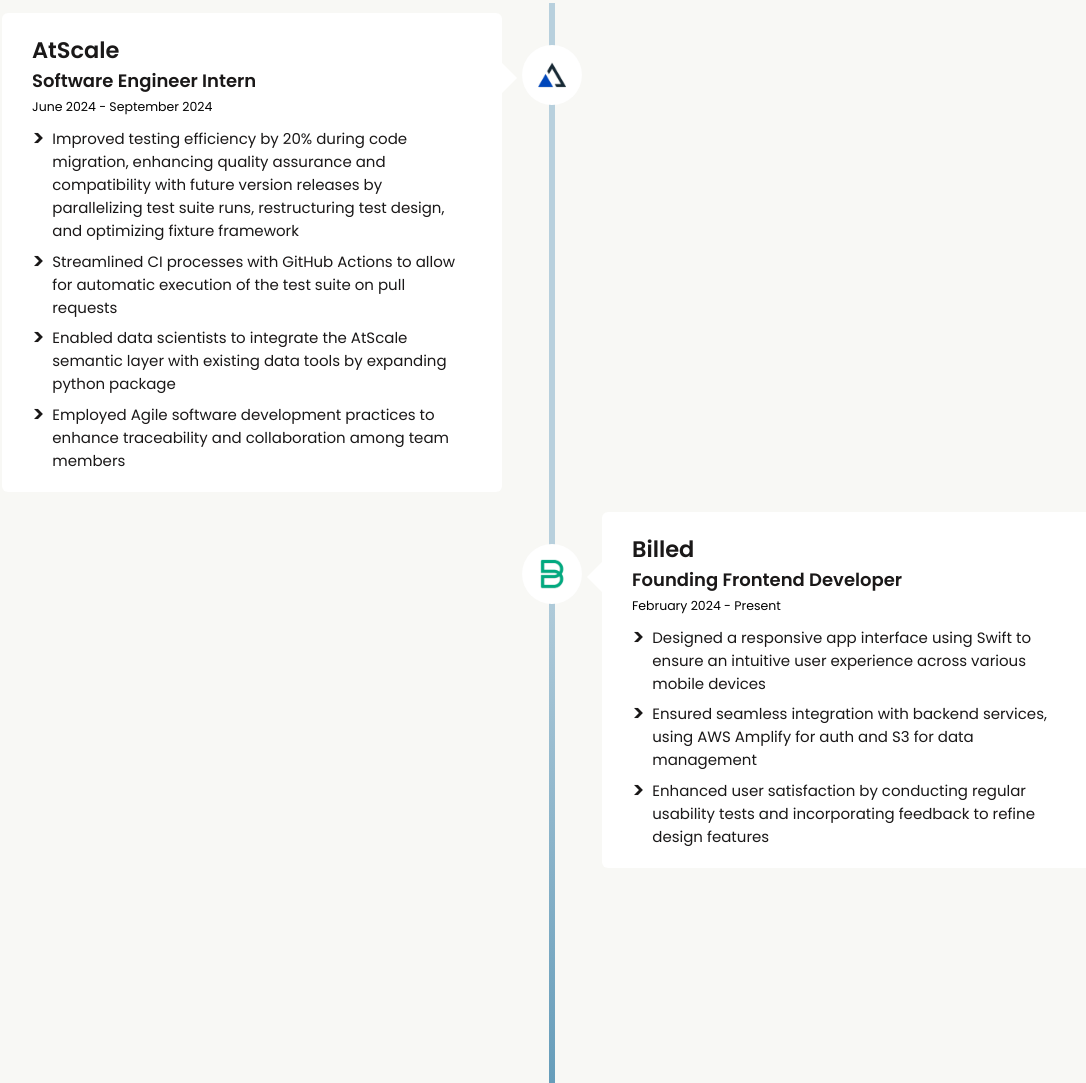
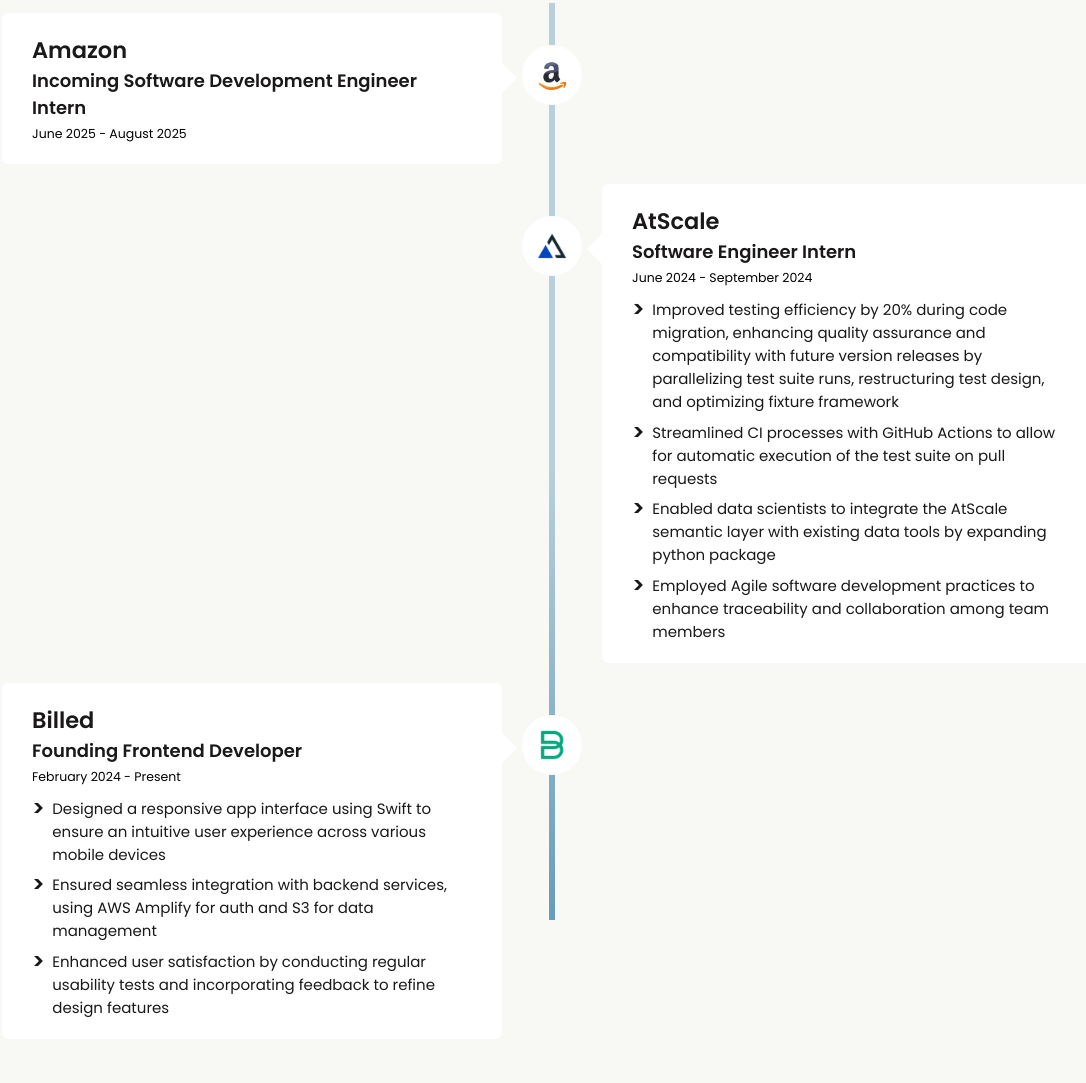
Before and after one commit to calebweldon/Portfolio, a plain HTML site: page public/index.html in a window 1280 px wide. Shown: the part 1278-2361 px from the top of the page, without its empty margins (88-1174 px from the left). Drawn offline with nearby package versions, Linux system fonts and the light colour scheme.

Commit message:
timeline update

```diff
--- a/public/index.html
+++ b/public/index.html
@@ -127,6 +127,17 @@
         <section class="experience-section experience-hidden" id="experience-section">
             <div class="timeline-container left-container" style="--dly:1s">
                 <div class="timeline-text">
+                    <img src="assets/amazon-logo.png" alt="">
+                    <h2>Amazon</h2>
+                    <div class="role">
+                        <h3>Incoming Software Development Engineer Intern</h3>
+                        <small>June 2025 - August 2025</small>
+                    </div>
+                    <span class="left-container-arrow"></span>
+                </div>
+            </div>
+            <div class="timeline-container right-container" style="--dly:1s">
+                <div class="timeline-text">
                     <img src="assets/atscale-logo.png" alt="">
                     <h2>AtScale</h2>
                     <div class="role">
@@ -139,10 +150,10 @@
                         <p><span>></span> Enabled data scientists to integrate the AtScale semantic layer with existing data tools by expanding python package</p>
                         <p><span>></span> Employed Agile software development practices to enhance traceability and collaboration among team members </p>
                     </div>
-                    <span class="left-container-arrow"></span>
+                    <span class="right-container-arrow"></span>
                 </div>
             </div>
-            <div class="timeline-container right-container" style="--dly:1s">
+            <div class="timeline-container left-container" style="--dly:1s">
                 <div class="timeline-text">
                     <img src="assets/billed-logo.png" alt="">
                     <h2>Billed</h2>
@@ -155,10 +166,10 @@
                         <p><span>></span> Ensured seamless integration with backend services, using AWS Amplify for auth and S3 for data management</p>
                         <p><span>></span> Enhanced user satisfaction by conducting regular usability tests and incorporating feedback to refine design features</p>
                     </div>
-                    <span class="right-container-arrow"></span>
+                    <span class="left-container-arrow"></span>
                 </div>
             </div>
-            <div class="timeline-container left-container" style="--dly:1s">
+            <div class="timeline-container right-container" style="--dly:1s">
                 <div class="timeline-text">
                     <img src="assets/bch-logo.png" alt="">
                     <div class="role">
@@ -171,7 +182,7 @@
                         <p><span>></span> Rendered Phet's output numerically explainable through integration of source code with the SHAP python package</p>
                         <p><span>></span> Refined Phet's ability to explain clustering of patient samples through manipulation of microarray datasets in R</p>
                     </div>
-                    <span class="left-container-arrow"></span>
+                    <span class="right-container-arrow"></span>
                 </div>
             </div>
         </section>
@@ -185,9 +196,9 @@
                 <div class="skills-logos">
                     <img src="assets/python-logo-new.png" alt="">
                     <img src="assets/java-logo-new.png" alt="">
+                    <img src="assets/c-logo-new.png" alt="">
+                    <img src="assets/sql-logo-new.png" alt="">
                     <img src="assets/js-logo-new.png" alt="">
-                    <img src="assets/sql-logo-new.png" alt="">
-                    <img src="assets/c-logo-new.png" alt="">
                     <img src="assets/docker-logo-new.png" alt="">
                     <img src="assets/githubactions-logo-new.png" alt="">
                     <img src="assets/aws-logo-new.png" alt="">
--- a/public/style.css
+++ b/public/style.css
@@ -631,7 +631,7 @@
     margin-left: -3px;
     z-index: -1;
     height: 0%;
-    transition: height 6s linear;
+    transition: height 8s linear;
 }
 
 .experience-hidden.show-animate::after {
@@ -661,7 +661,7 @@
     opacity: 0;
     transform: translateY(-30px);
     transition: opacity 1s linear, transform 1s linear;
-    transition-delay: 2.5s;
+    transition-delay: 2s;
 }
 
 .show-animate .timeline-container:nth-child(2) {
@@ -673,10 +673,22 @@
     opacity: 0;
     transform: translateY(-30px);
     transition: opacity 1s linear, transform 1s linear;
-    transition-delay: 5s;
+    transition-delay: 4s;
 }
 
 .show-animate .timeline-container:nth-child(3) {
+    opacity: 1;
+    transform: translateY(0px);
+}
+
+.experience-hidden .timeline-container:nth-child(4) {
+    opacity: 0;
+    transform: translateY(-30px);
+    transition: opacity 1s linear, transform 1s linear;
+    transition-delay: 6s;
+}
+
+.show-animate .timeline-container:nth-child(4) {
     opacity: 1;
     transform: translateY(0px);
 }
```
